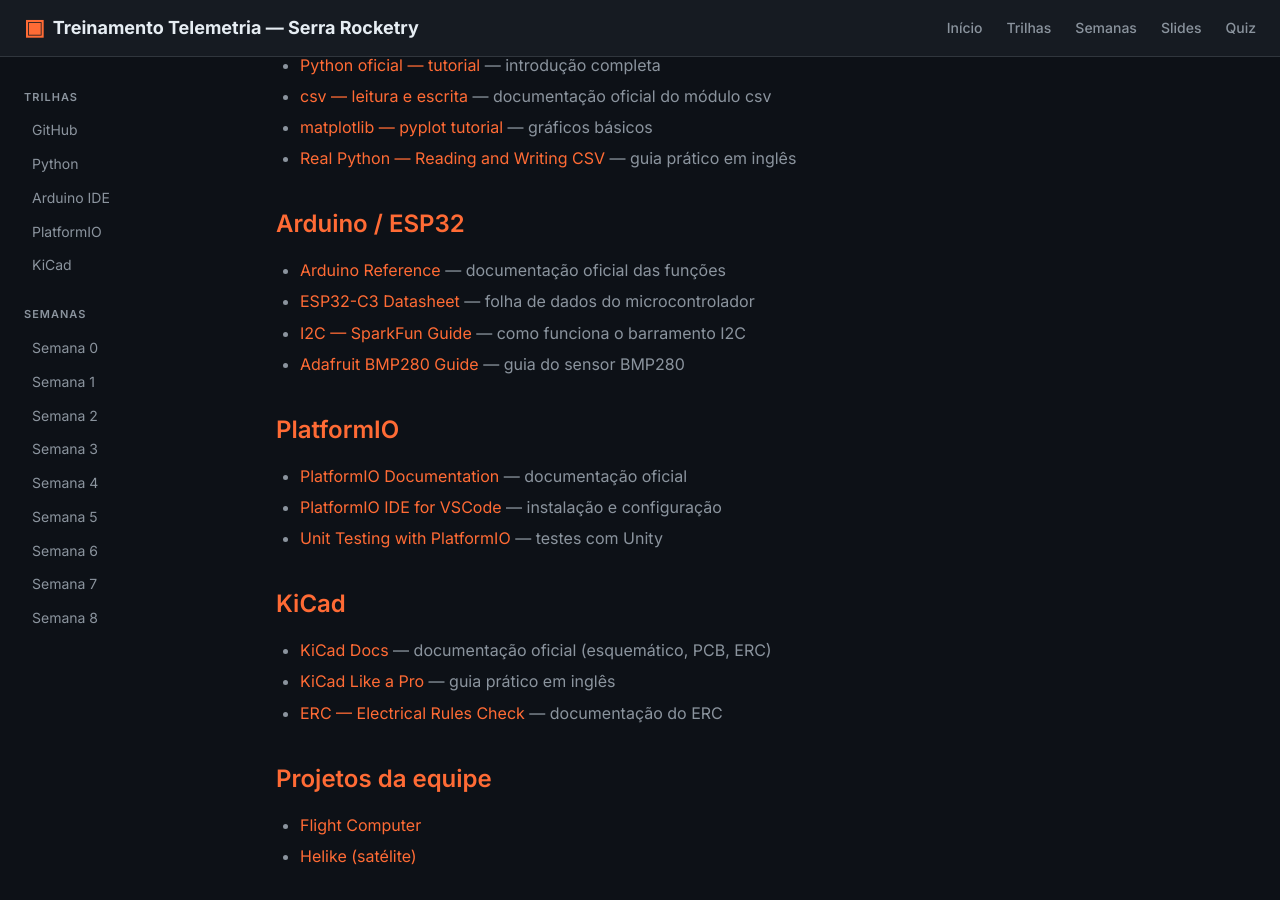
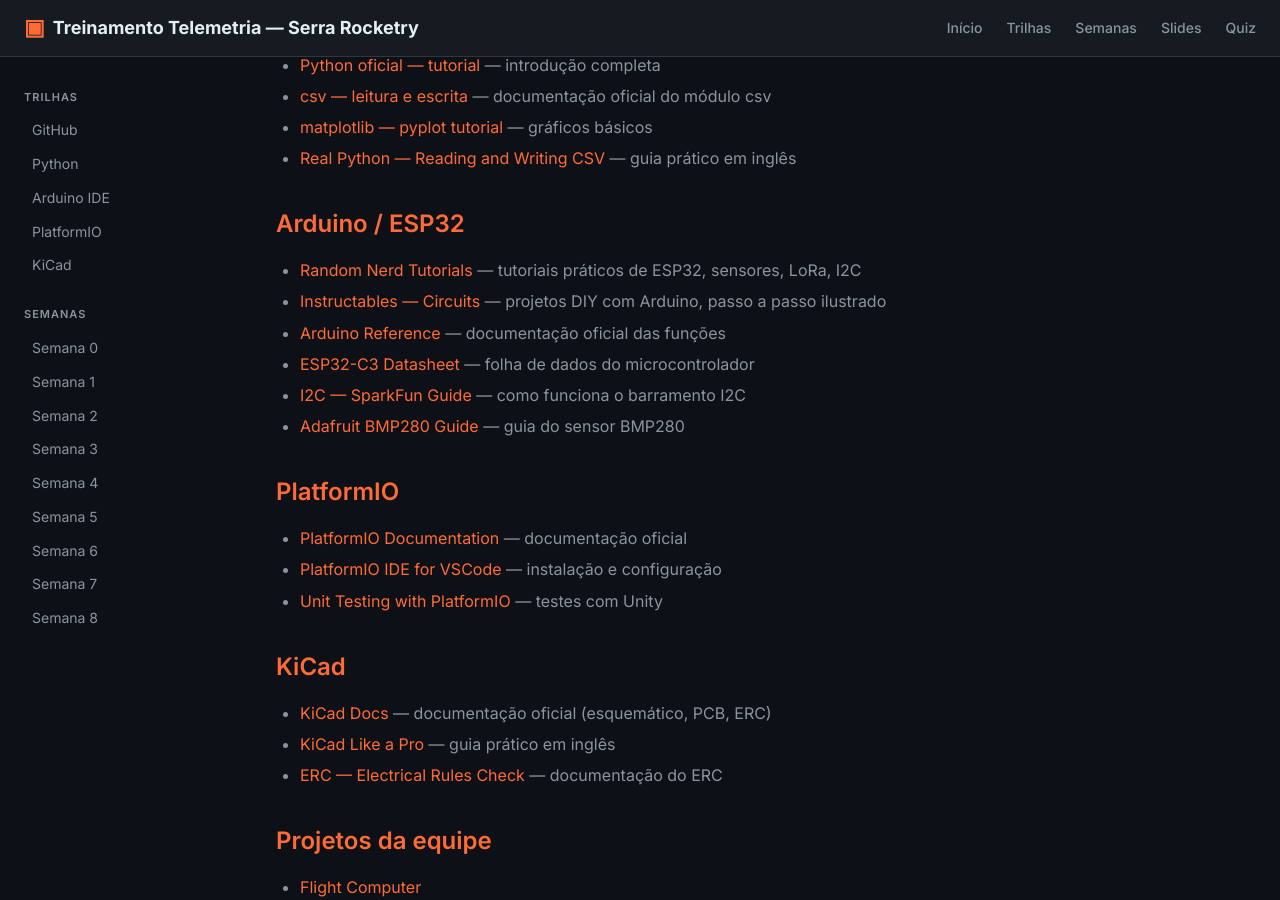
Before and after one commit to ViniciusCMB/telemetry-trainee-program, a Jekyll site: the page built from docs/materiais-consulta.md, in a window 1280 px wide and 900 px high, scrolled down 403 px. Built offline with Jekyll 4.4.1, drawn with Linux system fonts in a browser that asks for light colours; our own code applies the rules of GitHub Pages for plain Markdown files.

Commit message:
docs: adiciona Random Nerd Tutorials e Instructables aos materiais

```diff
--- a/docs/materiais-consulta.md
+++ b/docs/materiais-consulta.md
@@ -17,6 +17,8 @@
 
 ## Arduino / ESP32
 
+- [Random Nerd Tutorials](https://randomnerdtutorials.com/) — tutoriais práticos de ESP32, sensores, LoRa, I2C
+- [Instructables — Circuits](https://www.instructables.com/circuits/) — projetos DIY com Arduino, passo a passo ilustrado
 - [Arduino Reference](https://www.arduino.cc/reference/pt/) — documentação oficial das funções
 - [ESP32-C3 Datasheet](https://www.espressif.com/sites/default/files/documentation/esp32-c3_datasheet_en.pdf) — folha de dados do microcontrolador
 - [I2C — SparkFun Guide](https://learn.sparkfun.com/tutorials/i2c) — como funciona o barramento I2C
```
